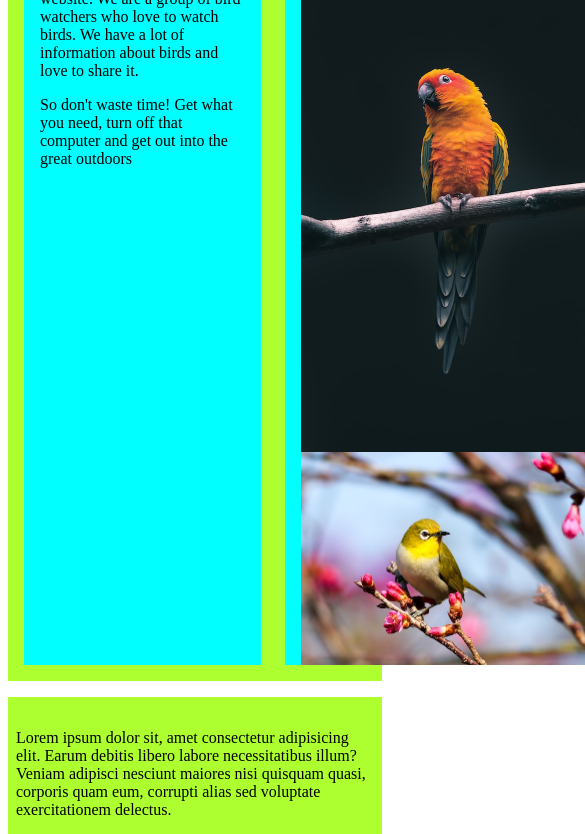
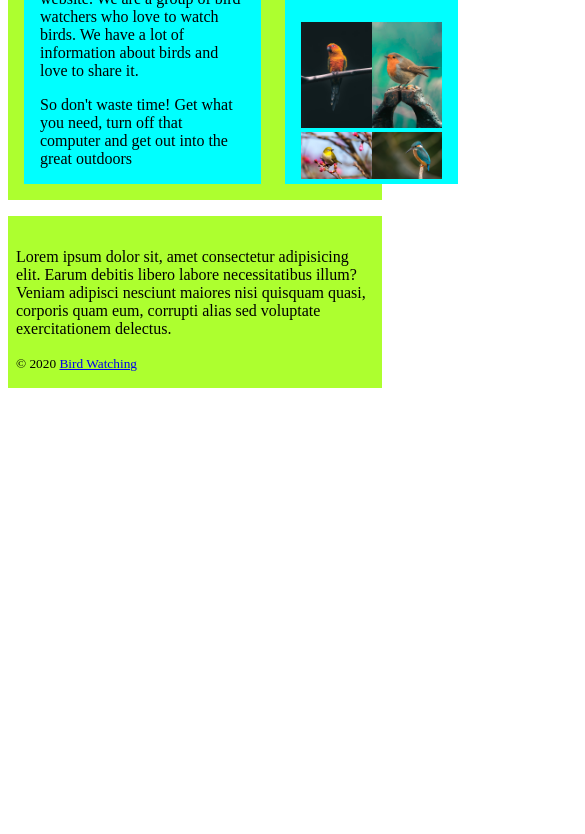
Before and after one commit to Claim-Academy/BirdWatching, a plain HTML site: page index.html in a window 390 px wide. Shown: the part 359-1193 px from the top of the page, 585 px wide, since content can reach past the window. After the commit the page ends 844 px from the top, so only its background shows below. Drawn offline with Linux system fonts and the light colour scheme.

Commit message:
Make images responsive

```diff
--- a/styles/style.css
+++ b/styles/style.css
@@ -1,5 +1,11 @@
 header, main, footer {
   background-color: greenyellow;
+}
+
+img {
+  /* Prevent images from spilling outside of the parent. */
+  max-width: 100%;
+  height: auto;
 }
 
 /* GENERAL CHILD SELECTOR: Select any/all descendants that are 'div' inside of 'header */
```
